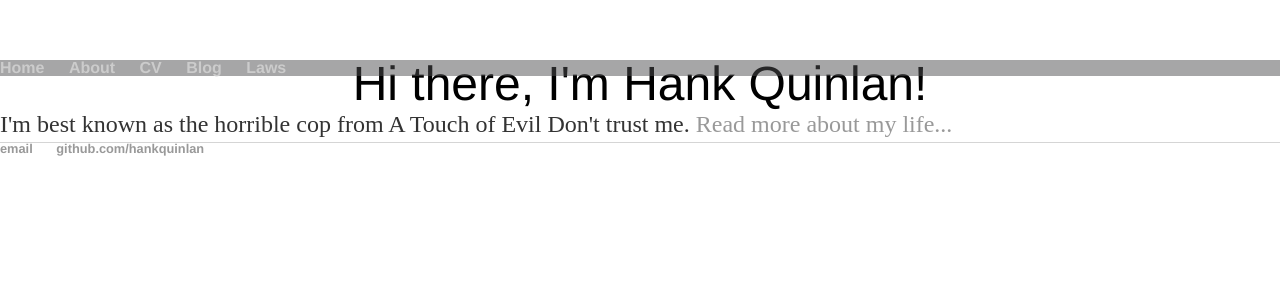
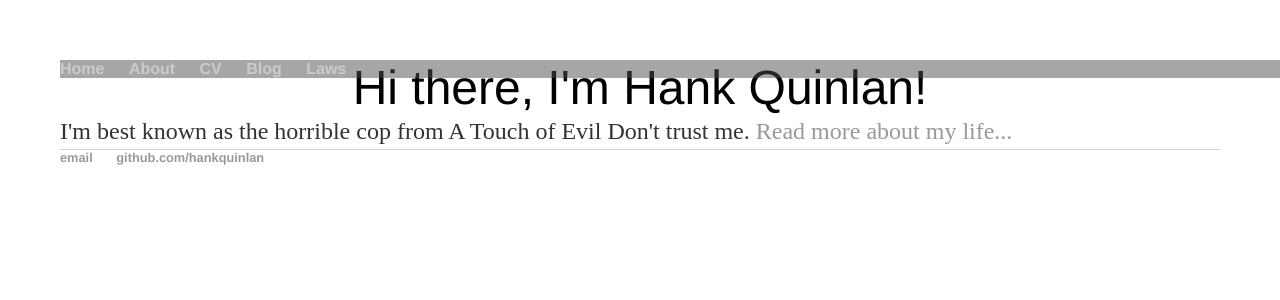
Before and after one commit to lexieph/lexieph.github.io, a Jekyll site: the page built from index.html, in a window 1280 px wide. Shown: the top 300 px of the page. Built offline with Jekyll 4.4.1, drawn with Linux system fonts in a browser that asks for light colours.

Commit message:
Update main.css

```diff
--- a/css/main.css
+++ b/css/main.css
@@ -1,5 +1,5 @@
 /* CSS Reset from meyerweb.com */
-html, body, div, span, applet, object, iframe,
+html, div, span, applet, object, iframe,
 h1, h2, h3, h4, h5, h6, p, blockquote, pre,
 a, abbr, acronym, address, big, cite, code,
 del, dfn, em, img, ins, kbd, q, s, samp,
@@ -25,8 +25,12 @@ footer, header, hgroup, menu, nav, section {
     display: block;
 }
 body {
-    padding-top: 60px;
     line-height: 1;
+    margin: 0;
+    border: 0;
+    font-size: 100%;
+    font: inherit;
+    vertical-align: baseline;
 }
 ol, ul {
     list-style: none;
@@ -48,7 +52,7 @@ table {
 /* site CSS starts here */
 
 body {
-    width: 100%;
+    padding: 60px;
 }
 
 header {
```
